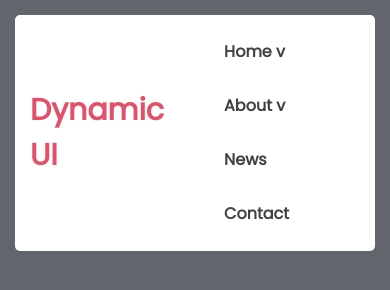
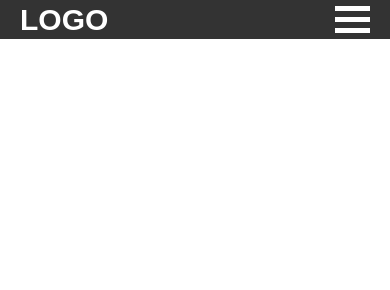
Before and after one commit to maj-rf/ddmenu, a website: page dist/index.html in a window 390 px wide. Drawn offline with Linux system fonts and the light colour scheme.

Commit message:
update subtree

```diff
--- a/dist/index.html
+++ b/dist/index.html
@@ -5,47 +5,33 @@
     <meta http-equiv="X-UA-Compatible" content="IE=edge">
     <meta name="viewport" content="width=device-width, initial-scale=1.0">
     <link href="styles/style.css" rel="stylesheet">
-    <title>Document</title>
+    <title>Dynamic UI</title>
 </head>
 <body>
-    <header class="header">
-        <div class="container">
-
-            <div class="header-main">
-                <div class="logo"><a href="#">Dynamic UI</a></div>
-                <nav class="nav-menu">
-                    <ul class="menu">
-                        <li class="menu-item">
-                            <a href="#" id="home">Home v</a>
-                            <ul class="sub-menu" id="home-content">
+    <header>
+        <div class="logo"> LOGO </div>
+        <nav id="navi">
+            <ul class="nav-container">
+                <li class="default"><a href="#">Home</a></li>
+                <li>
+                    <a href="#">About</a>
+                    <!-- <ul class="sub-menu" id="about-content">
                         <li class="menu-item"><a href="#">This</a></li>
                         <li class="menu-item"><a href="#">Is A</a></li>
                         <li class="menu-item"><a href="#">Dropdown</a></li>
                         <li class="menu-item"><a href="#">Menu</a></li>
-                            </ul>
+                    </ul> -->
                 </li>
-                        <li class="menu-item">
-                            <a href="#" id="about">About v</a>
-                            <ul class="sub-menu" id="about-content">
-                                <li class="menu-item"><a href="#">This</a></li>
-                                <li class="menu-item"><a href="#">Is Another</a></li>
-                                <li class="menu-item"><a href="#">Dropdown</a></li>
-                                <li class="menu-item"><a href="#">Menu</a></li>
-                            </ul>
-                        </li>
-                        <li class="menu-item">
-                            <a href="#">News</a>
-                        </li>
-                        <li class="menu-item">
-                            <a href="#">Contact</a>
-                        </li>
+                <li><a href="#">Service</a></li>
+                <li><a href="#">Contact</a></li>
             </ul>
         </nav>
-            </div>
-
+        <div class="menu-toggle">
+            <div class="menu-icon"></div>
+            <div class="menu-icon"></div>
+            <div class="menu-icon"></div>
         </div>
     </header>
-
     <script src="main.js"></script>
 </body>
 </html>
--- a/dist/main.js
+++ b/dist/main.js
@@ -15,7 +15,7 @@
   \**********************/
 /***/ (() => {
 
-eval("const aElements = document.querySelectorAll('a');\nconst homeContent = document.querySelector('#home-content');\nconst aboutContent = document.querySelector('#about-content');\nconst clearActive = () => {\n  homeContent.style.display = 'none';\n  aboutContent.style.display = 'none';\n  aboutContent.classList.remove('active');\n  homeContent.classList.remove('active');\n  homeContent.parentElement.childNodes[1].innerText = 'Home v';\n  aboutContent.parentElement.childNodes[1].innerText = 'About v';\n};\nclearActive();\naElements.forEach((a) => {\n  a.addEventListener('click', (e) => {\n    if (e.target.id === 'home') {\n      if (homeContent.style.display === 'none') {\n        clearActive();\n        e.target.innerText = 'Home ^';\n        homeContent.style.display = 'block';\n        homeContent.classList.toggle('active');\n      } else {\n        clearActive();\n      }\n    } else if (e.target.id === 'about') {\n      if (aboutContent.style.display === 'none') {\n        clearActive();\n        e.target.innerText = 'About ^';\n        aboutContent.style.display = 'block';\n        aboutContent.classList.toggle('active');\n      } else {\n        clearActive();\n      }\n    }\n  });\n});\n\n\n//# sourceURL=webpack://ddmenu/./src/index.js?");
+eval("const menuIcon = document.querySelector('.menu-toggle');\nconst navi = document.querySelector('#navi');\nmenuIcon.addEventListener('click', () => {\n  navi.classList.add('nav-active');\n});\n\n\n//# sourceURL=webpack://ddmenu/./src/index.js?");
 
 /***/ })
 
--- a/dist/styles/style.css
+++ b/dist/styles/style.css
@@ -1,103 +1,89 @@
-@import url('https://fonts.googleapis.com/css2?family=Poppins&display=swap');
-
-* {
+html, body {
     margin: 0;
     padding: 0;
+    font-family: sans-serif;
+}
+* {
     box-sizing: border-box;
 }
-body {
-    min-height: 100vh;
+header{
+    position: absolute;
+    top: 0;
+    left: 0;
+    padding:  0 100px;
     width: 100%;
-    background: rgb(98, 101, 107);
-    line-height: 1.5;
-    font-family: 'Poppins', sans-serif;
-    font-weight: 500;
-}
-.header{
-    position: absolute;
-    width: 100%;
-    left: 0;
-    top: 0;
-    padding: 15px;
-}
-.header-main{
-    background-color: #ffffff;
     display: flex;
     justify-content: space-between;
     align-items: center;
-    padding: 10px 0;
+    background-color: #333;
+    color: #fff;
+    transition: all 0.3s ease;
+}
+header .logo{
+    font-size: 30px;
+    font-weight: 600;
+}
+.nav-container{ /* ul */
+    margin: 0;
+    padding: 0;
+    display: flex;
+    justify-content: center;
+    align-items: center;
     border-radius: 5px;
 }
-.header .logo{ /*logo container*/
-    padding: 0 15px;
+.nav-container li{ /* li */
+    list-style: none;
+    border-radius: 2px;
 }
-.header .logo a{ /*logo link/text*/
+.nav-container li:hover,
+.nav-container .default{
+    background: rgb(62, 89, 240);
+}
+.nav-container li a{ /* links */
+    display: block;
+    text-decoration: none;
+    line-height: 50px;
+    padding: 0 20px;
+    color: #fff;
+}
+.menu-icon{
+    width: 35px;
+    height: 5px;
+    background-color: #fff;
+    margin: 6px 0;
+}
+.menu-toggle{
+    cursor: pointer;
+    line-height: 50px;
     font-size: 30px;
-    color: rgb(226, 80, 105);
-    font-weight: 800;
+    display: none;
 }
-.header .nav-menu{ /*nav container */
-    padding: 0 15px;
+
+@media (max-width: 700px){
+    header
+    {
+        padding: 0 20px
     }
-.header .menu > .menu-item{  /*menu items of class menu in class header*/
-    display: inline-block;
-    margin-left: 30px;
-    position: relative;
+    .menu-toggle{ /* hamburger icon*/
+        display: block;
     }
-.header .menu > .menu-item > a{ /*text links from header*/
-    display: block;
-    padding: 15px 0;
-    color: #424242;
-    font-weight: 600;
+    header nav{ /* nav parent */
+        position: absolute;
+        width: 100%;
+        height: calc(100vh - 35px);
+        background: #333;
+        top: 35px;
+        left: -100%;
         transition: all 0.3s ease;
     }
-.header .menu > .menu-item > a:hover,
-.header .menu > .menu-item > .sub-menu > .menu-item > a:hover{
-    color: rgb(226, 80, 105);
+    .nav-active{ /* to make navi links visible after event*/
+        left: 0;
     }
-/* .header .menu > .menu-item > .sub-menu{
-    box-shadow: 0 0 10px rgba(0, 0, 0, 2);
-    width: 200px;
-    position: absolute;
-    left: 0;
-    top: 100%;
-    background-color: #ffffff;
-    border-top: solid 5px rgb(226, 80, 105);
-    transform: translate(20px);
-    transition: all 0.3s ease;
-} */
-.header .menu > .menu-item:hover > .sub-menu{ /*hover effect for ul to li container */
-    transform: translateY(0);
+    .nav-container{
+        display: block;
+        text-align: center;
     }
-.header .menu > .menu-item > .sub-menu > .menu-item{ /*drop li cont*/
-    display: block;
+    .nav-container li a{
+        border-bottom: 1px solid rgba(22, 22, 22, 0.226);
     }
-.header .menu > .menu-item > .sub-menu > .menu-item > a{ /*dropdown li*/
-    display: block;
-    padding: 10px 20px;
-    font-size: 16px;
-    font-weight: 600;
-    color: black;
-    transition: all 0.3s ease;
 }
-.container{
-    max-width: 1170px;
-    margin: auto;
-}
-ul {
-    list-style: none;
-}
-a{
-    text-decoration: none;
-}
-.active{
-    box-shadow: 0 0 10px rgba(0, 0, 0, 2);
-    width: 200px;
-    position: absolute;
-    left: 0;
-    top: 100%;
-    background-color: #ffffff;
-    border-top: solid 5px rgb(226, 80, 105);
-    transform: translate(10px);
-    transition: all 0.3s ease;
-}
```
Lines whose indentation alone changed are shown as unchanged.
